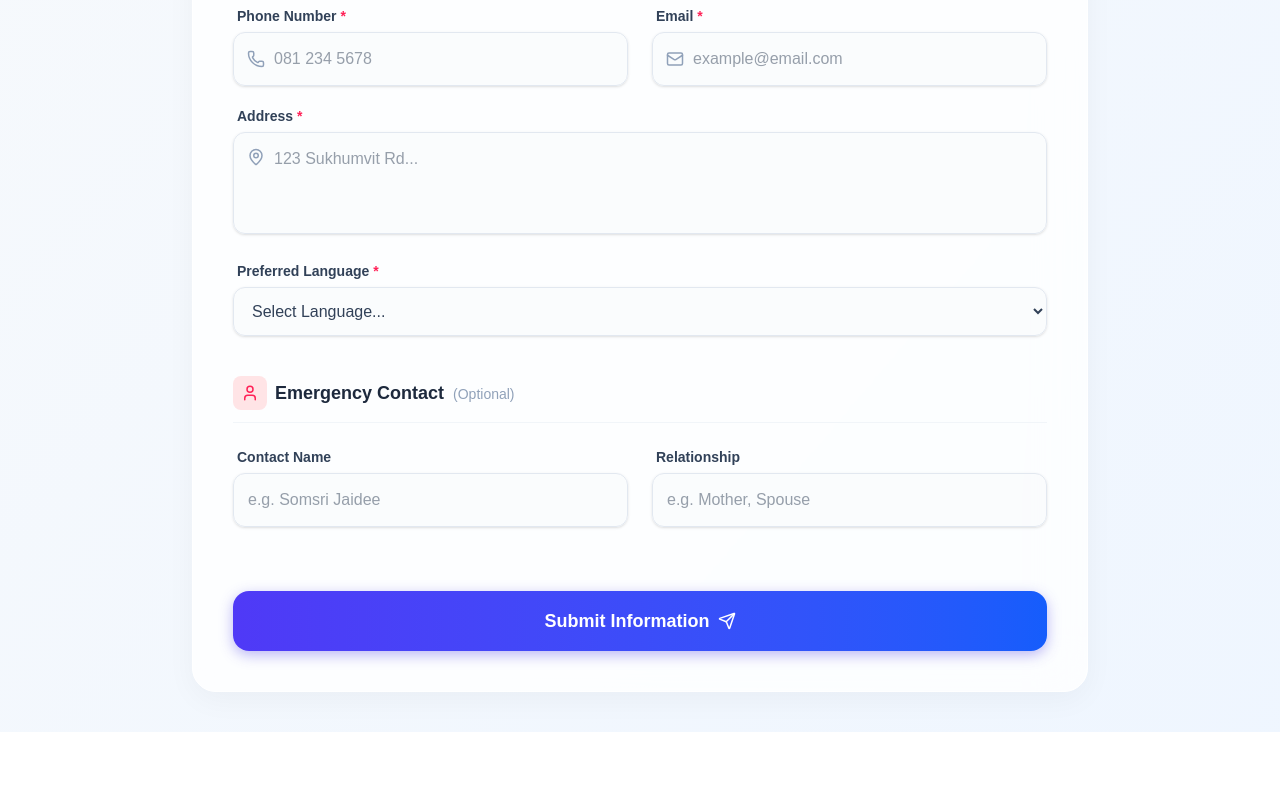
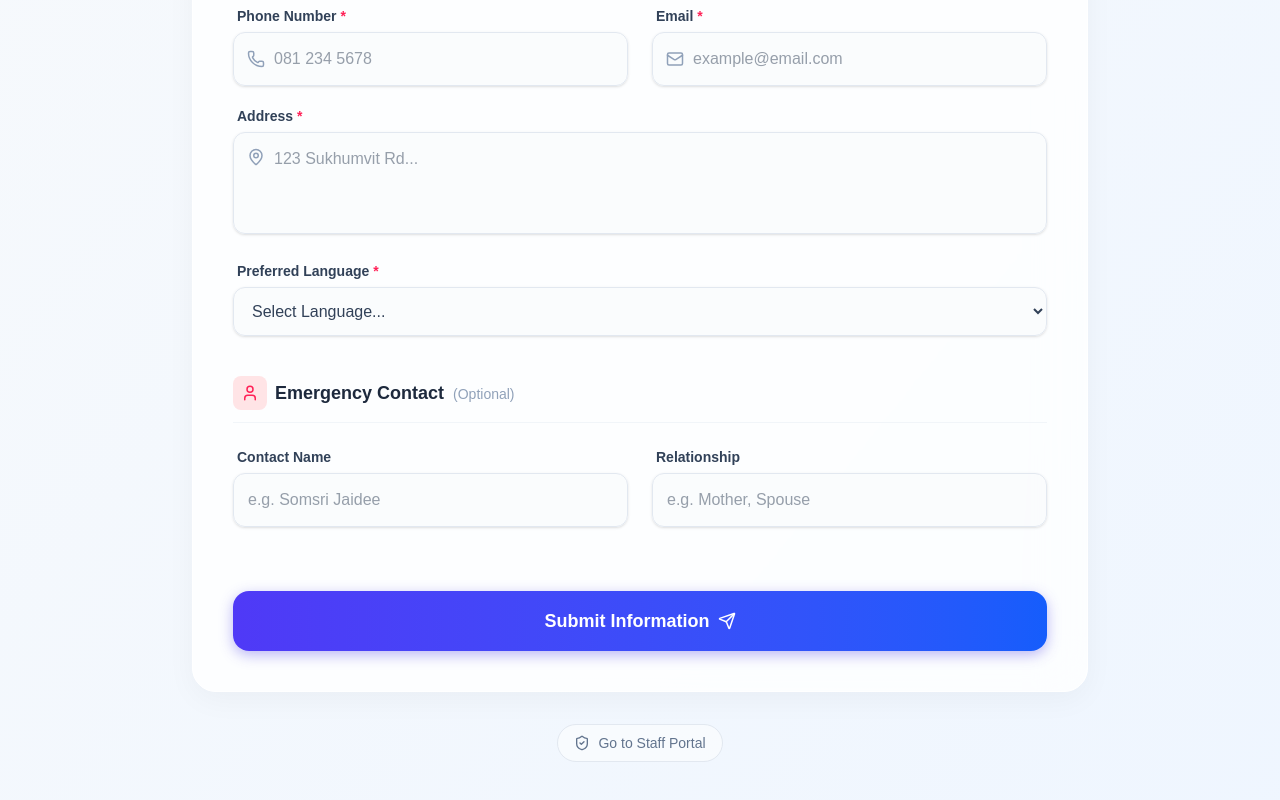
Before and after one commit to billie89-33/Agnos-Assignment, a Next.js app: page / in a window 1280 px wide. Shown: the part 776-1576 px from the top of the page. Before the commit the page ends 1508 px from the top, so only its background shows below. Built offline with nearby package versions, Linux system fonts and the light colour scheme.

Commit message:
feat: add navigation links between patient and admin portals

```diff
--- a/src/app/admin/page.tsx
+++ b/src/app/admin/page.tsx
@@ -1,9 +1,21 @@
 import StaffDashboard from "@/components/StaffDashboard";
+import Link from "next/link";
+import { ArrowLeft } from "lucide-react";
 
 export default function AdminPage() {
   return (
     <main className="min-h-screen bg-slate-50 py-8 px-4 md:px-8">
       <StaffDashboard />
+
+      <div className="max-w-6xl mx-auto mt-8 flex justify-center">
+        <Link
+          href="/"
+          className="flex items-center gap-2 text-slate-500 hover:text-indigo-600 transition-colors bg-white px-4 py-2 rounded-full text-sm font-medium border border-slate-200 shadow-sm hover:border-indigo-200"
+        >
+          <ArrowLeft size={16} />
+          Back to Patient Form
+        </Link>
+      </div>
     </main>
   );
 }
--- a/src/app/page.tsx
+++ b/src/app/page.tsx
@@ -1,9 +1,22 @@
 import PatientForm from "@/components/PatientForm";
+import Link from "next/link";
+import { ShieldCheck } from "lucide-react";
 
 export default function Home() {
   return (
-    <main className="min-h-screen bg-gradient-to-br from-slate-50 to-blue-50 py-10 px-4">
+    <main className="min-h-screen bg-gradient-to-br from-slate-50 to-blue-50 py-10 px-4 relative">
       <PatientForm />
+
+      {/* Admin Entrance for easy navigation during assignment evaluation */}
+      <div className="max-w-4xl mx-auto mt-8 flex justify-center">
+        <Link
+          href="/admin"
+          className="flex items-center gap-2 text-slate-500 hover:text-indigo-600 transition-colors bg-white/50 px-4 py-2 rounded-full text-sm font-medium border border-slate-200 hover:border-indigo-200"
+        >
+          <ShieldCheck size={16} />
+          Go to Staff Portal
+        </Link>
+      </div>
     </main>
   );
 }
```
